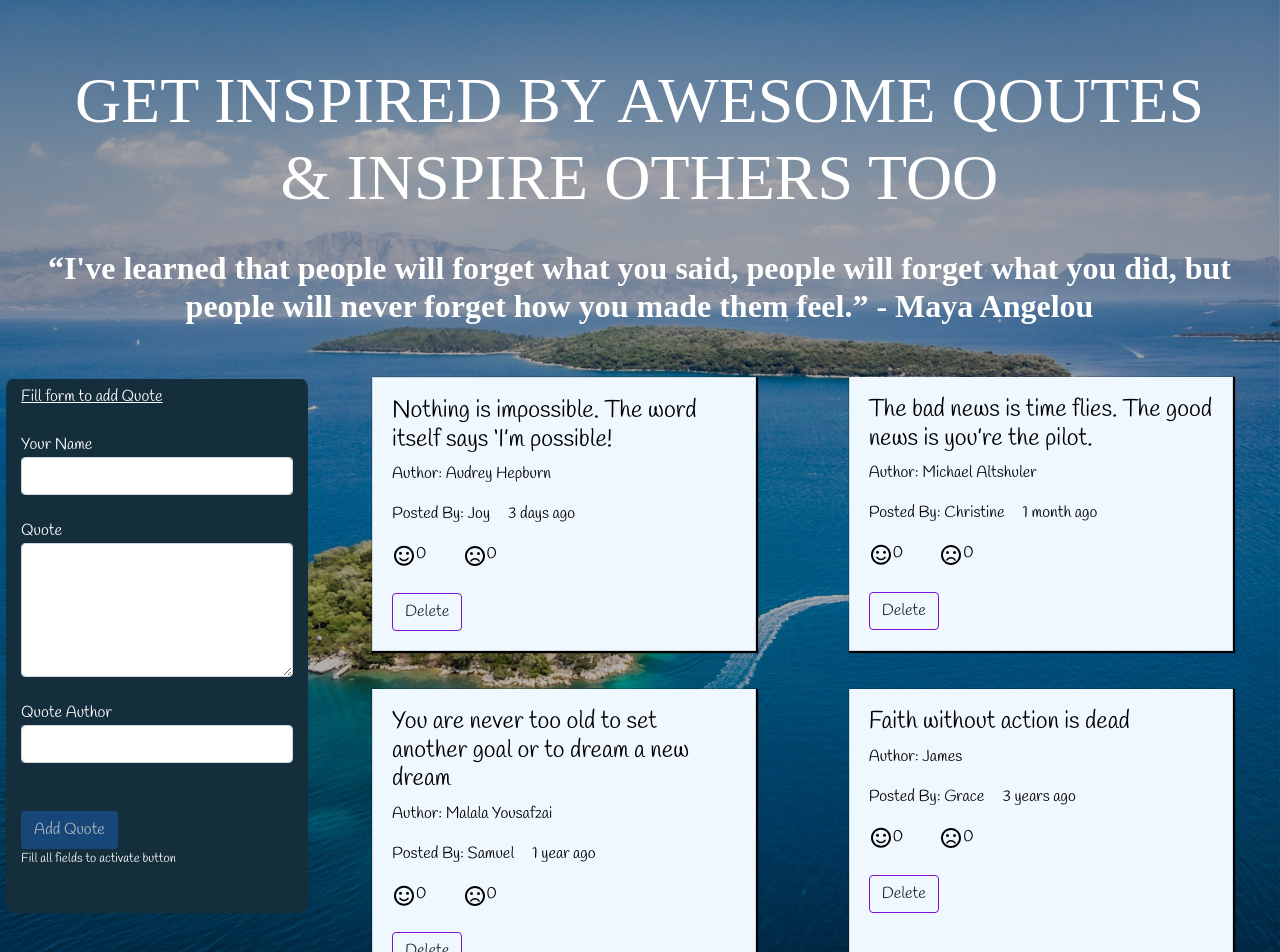
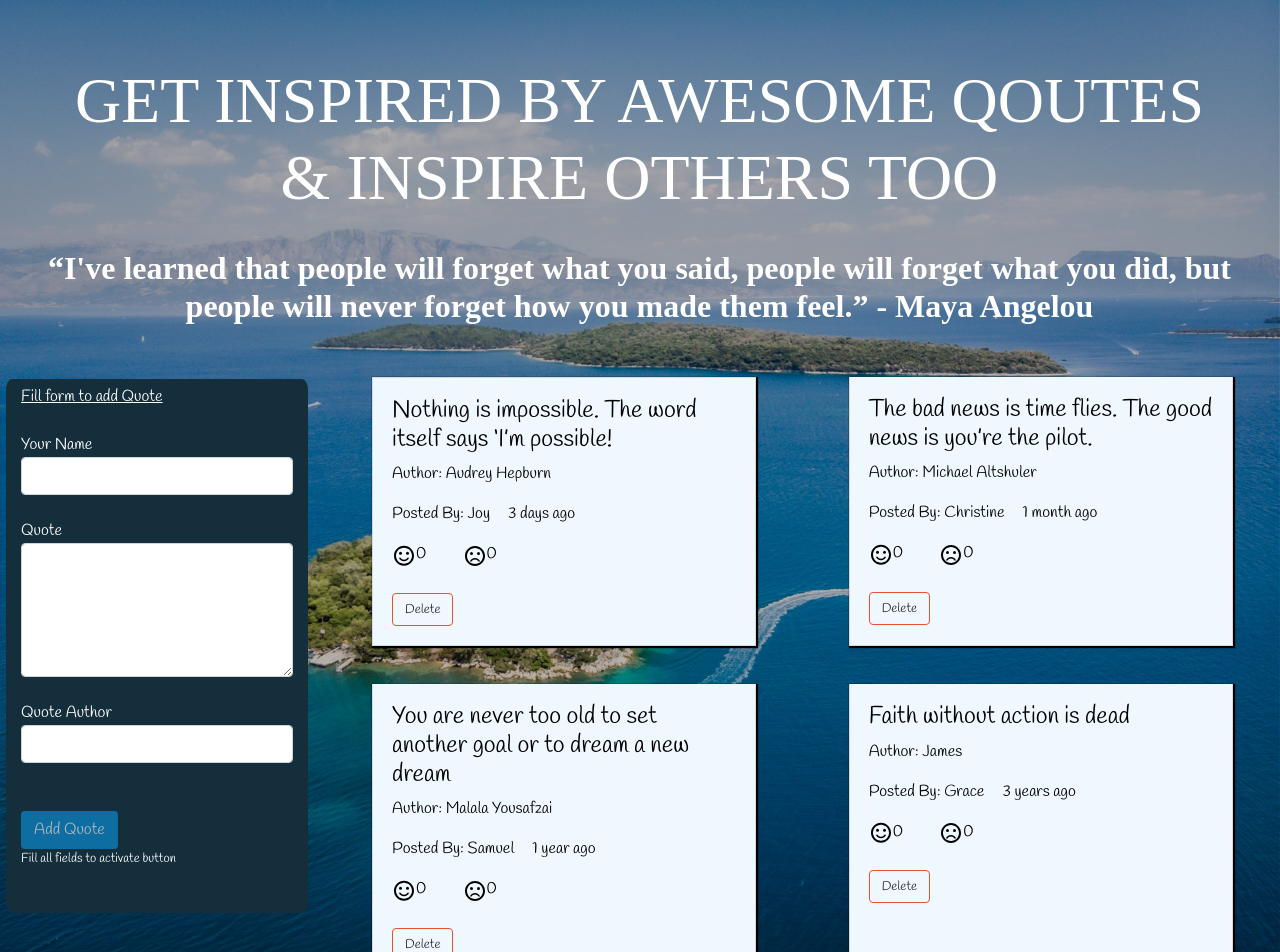
Before and after one commit to JoyChristine/Quotes, an Angular app: page / in a window 1280 px wide. Shown: the top 952 px of the page. Built offline with nearby package versions, Linux system fonts and the light colour scheme; a web font is replaced by a local one.

Commit message:
style background & buttons

```diff
--- a/src/app/highlight.directive.ts
+++ b/src/app/highlight.directive.ts
@@ -6,7 +6,11 @@ import { Directive,ElementRef } from '@angular/core';
 export class HighlightDirective {
 
   constructor(private elem: ElementRef) {
-    elem.nativeElement.style.backgroundColor = '#718F9D'
+    // elem.nativeElement.style.backgroundColor = '#086599',color='#FFFFFF';
+    let el = this.elem.nativeElement;
+    // Option 1
+
+    el.style.background = '#086599';
    }
 
 }
--- a/src/app/quotes/quotes-item/quotes-item.component.css
+++ b/src/app/quotes/quotes-item/quotes-item.component.css
@@ -14,5 +14,5 @@
 }
 .btn{
     color: #fff;
-    background-color:rgb(25, 85, 155);
+    background-color:#0C91DA;
 }
--- a/src/app/quotes/quotes-list/btn-delete/btn-delete.component.css
+++ b/src/app/quotes/quotes-list/btn-delete/btn-delete.component.css
@@ -1,7 +1,9 @@
 .btn{
-    border:1px rgb(125, 18, 212) solid;
+    border:1px #ef4e30 solid;
+    font-size: 1vw;
+
 }
 .btn:hover{
     color:white;
-    background-color:rgb(125, 18, 212);
+    background-color:#ef4e30;
 }
--- a/src/app/quotes/quotes-list/quotes-list.component.ts
+++ b/src/app/quotes/quotes-list/quotes-list.component.ts
@@ -14,13 +14,13 @@ export class QuotesListComponent implements OnInit {
   myquotes!: Quotes;
   @Output() isComplete = new EventEmitter<boolean>();
 
-  upvote(){
-    this.myquotes.upvote+=1;
-    console.log(this.upvote)
-  }
-  downvote(){
-    this.myquotes.downvote+=1;
-  }
+  // upvote(){
+  //   this.myquotes.upvote+=1;
+  //   console.log(this.upvote)
+  // }
+  // downvote(){
+  //   this.myquotes.downvote+=1;
+  // }
 
   quotes : Quotes[] =[
     new Quotes('Nothing is impossible. The word itself says ‘I’m possible!','Audrey Hepburn',0,0,'Joy',new Date(2022,3,8)),
```
